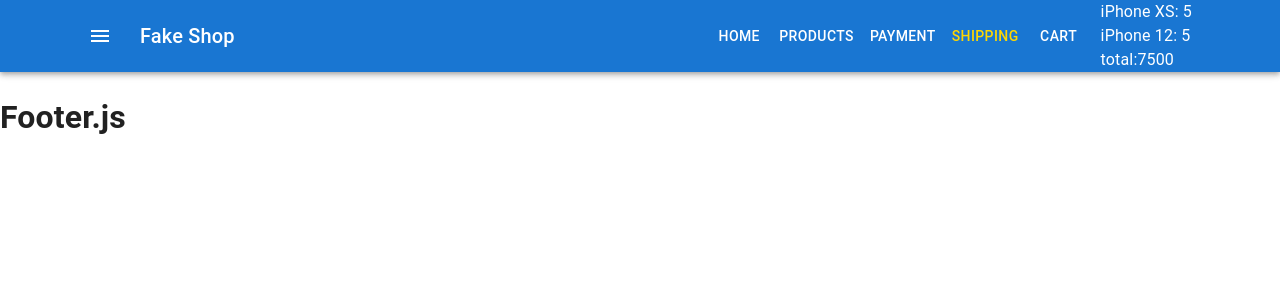
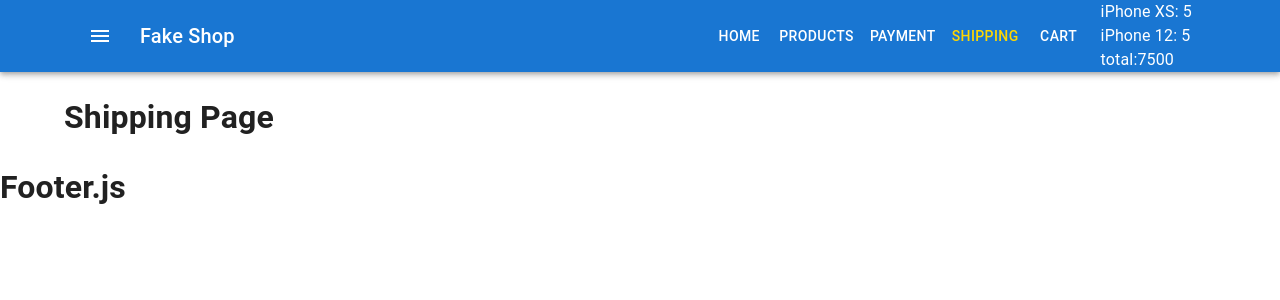
Before and after one commit to VladislavFuklev/FakeShop, a React (Create React App) app: page /shipping in a window 1280 px wide. Shown: the top 300 px of the page. Built offline with nearby package versions, Linux system fonts and the light colour scheme.

Commit message:
добавил маршруты на все страницы меню

```diff
--- a/src/container/Main/Main.js
+++ b/src/container/Main/Main.js
@@ -1,6 +1,9 @@
 import { Container } from '@mui/material'
 import { ProductsList } from 'components/Products/ProductsList'
 import { CartPage } from 'pages/Cart/CartPage'
+import { Payment } from 'pages/Payment/PaymentPage'
+import { ProductPage } from 'pages/Products/ProductsPage'
+import { ShippingPage } from 'pages/Shipping/ShippingPage'
 import React from 'react'
 import { Routes, Route } from 'react-router-dom'
 
@@ -11,6 +14,9 @@ export const Main = ({ click }) => {
                 <Routes>
                     <Route path="/" element={<ProductsList click={click} />} />
                     <Route path="/cart" element ={<CartPage/>}/>
+                    <Route path="/payment" element ={<Payment/>}/>
+                    <Route path="/products" element ={<ProductPage/>}/>
+                    <Route path="/shipping" element ={<ShippingPage/>}/>
                 </Routes>
             </Container>
         </>
--- /dev/null
+++ b/src/pages/Payment/PaymentPage.js
@@ -0,0 +1,5 @@
+import React from 'react'
+
+export const Payment = () => {
+    return <h1>Payment Page</h1>
+}
--- /dev/null
+++ b/src/pages/Products/ProductsPage.js
@@ -0,0 +1,5 @@
+import React from 'react'
+
+export const ProductPage = () => {
+    return <h1>Product Page</h1>
+}
--- /dev/null
+++ b/src/pages/Shipping/ShippingPage.js
@@ -0,0 +1,5 @@
+import React from 'react'
+
+export const ShippingPage = () => {
+    return <h1>Shipping Page</h1>
+}
```
